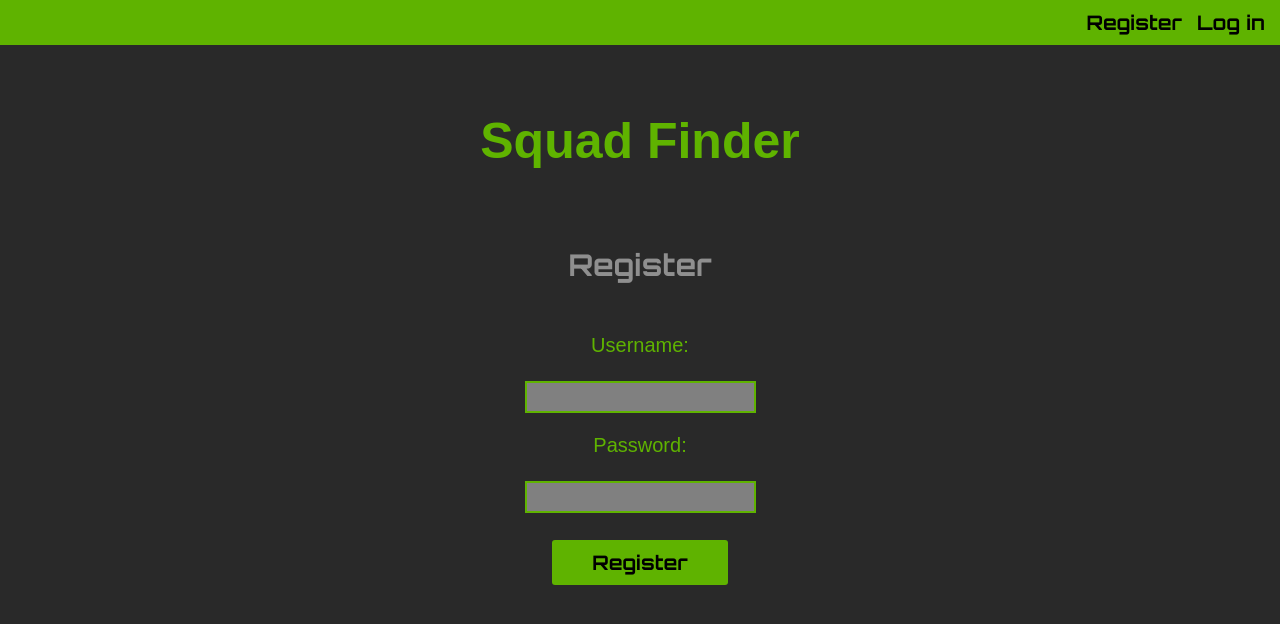
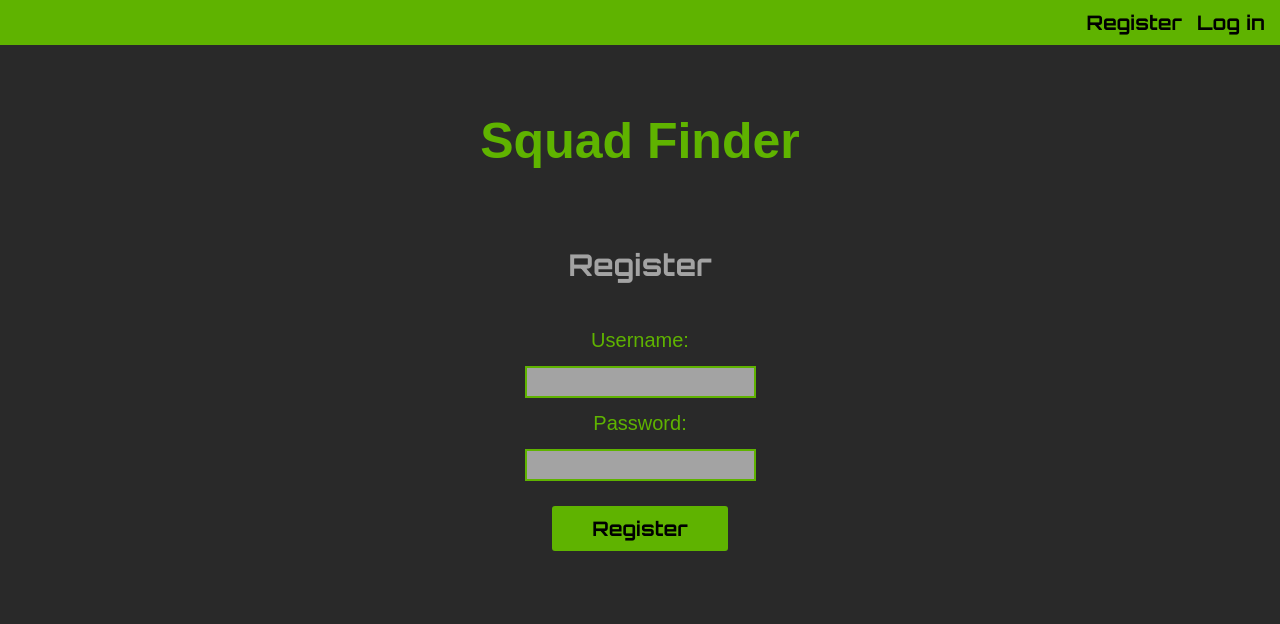
Before and after one commit to yougene42193/squad-finder, a React (Create React App) app: page /register in a window 1280 px wide. Shown: the top 624 px of the page. Built offline with nearby package versions, Linux system fonts and the light colour scheme; a web font is replaced by a local one.

Commit message:
style fixes

```diff
--- a/public/now.json
+++ b/public/now.json
@@ -1,5 +1,6 @@
 {
     "version": 2,
+    "alias": "yougene42193-squad-finder",
     "name": "squad-finder",
     "routes": [
         {
--- a/src/LoginForm/LoginForm.css
+++ b/src/LoginForm/LoginForm.css
@@ -1,5 +1,18 @@
 form {
     font-family: 'Aldrich', sans-serif;
+}
+
+.login-form {
+    margin-left: 20px;
+    margin-right: 20px;
+}
+
+.login-form {
+    line-height: 1.5;
+}
+
+.login-form p {
+    font-size: 20px;
 }
 
 .login-submit {
--- a/src/ProfilePage/ProfilePage.css
+++ b/src/ProfilePage/ProfilePage.css
@@ -8,7 +8,7 @@ select {
 
 input {
     font-family: 'Aldrich', sans-serif;
-    background: gray;
+    background: rgb(163, 163, 163);
     padding: 5px 10px;
     border: 2px solid rgb(95, 179, 0);
     font-size: 16px;
--- a/src/RegistrationForm/RegistrationForm.css
+++ b/src/RegistrationForm/RegistrationForm.css
@@ -1,3 +1,16 @@
+.register-form {
+    margin-left: 20px;
+    margin-right: 20px;
+}
+
+.register-form {
+    line-height: 1.5;
+}
+
+.register-form p {
+    font-size: 20px;
+}
+
 .register-submit {
     cursor: pointer;
     background-color: rgb(95, 179, 0);
--- a/src/index.css
+++ b/src/index.css
@@ -23,7 +23,7 @@ h1 {
 
 h2 {
   font-family: 'Orbitron', sans-serif;
-  color: rgb(143, 143, 143);
+  color: rgb(163, 163, 163);
 }
 
 @media only screen and (max-width: 768px) {
--- a/src/landingPage/landingPage.css
+++ b/src/landingPage/landingPage.css
@@ -1,16 +1,3 @@
-.register-form {
-    margin-left: 20px;
-    margin-right: 20px;
-}
-
-.register-form {
-    line-height: 1.5;
-}
-
-.register-form p {
-    font-size: 20px;
-}
-
 p {
     font-size: 24px;
     font-family: 'Aldrich', sans-serif;
```
Also changed, not shown: src/ProfilePage/ProfilePage.js (+0 -79 lines).
